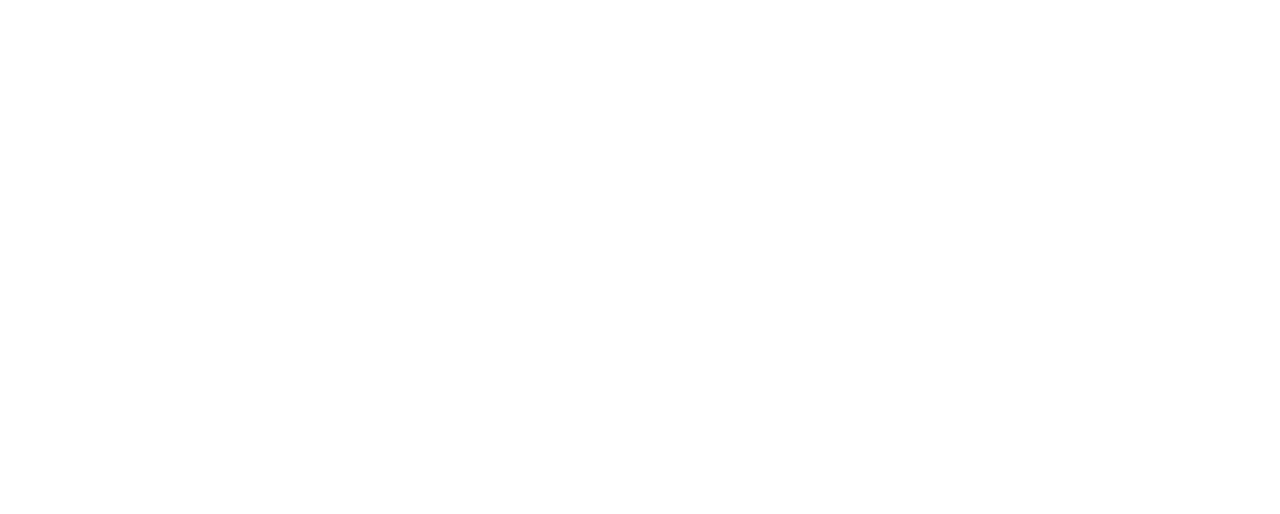
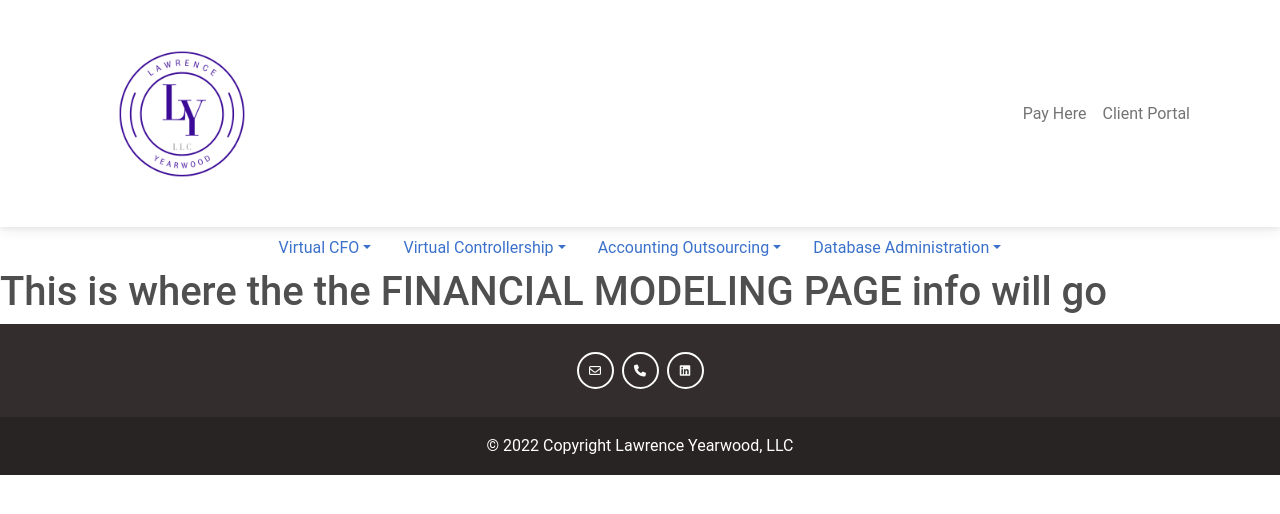
Before and after one commit to deoncole/LawrenceYearwood, a React (Create React App) app in the folder lawrence-yearwood/: page /financial_modeling in a window 1280 px wide. Before the commit this address had no page. Shown: the top 514 px of the page. Built offline with nearby package versions, Linux system fonts and the light colour scheme.

Commit message:
create routes to Financial Modeling and Strategy pages

```diff
--- a/lawrence-yearwood/src/App.js
+++ b/lawrence-yearwood/src/App.js
@@ -2,6 +2,8 @@
 import { BrowserRouter, Routes, Route } from "react-router-dom";
 import Layout from './pages/Layout';
 import Home from './pages/Home';
+import FinancialMod from './pages/FinancialMod';
+import FinancialStrat from './pages/FinancialStrat';
 
 function App() {
   return (
@@ -9,6 +11,8 @@
       <Routes>
         <Route path='/' element={<Layout />}>
           <Route index element={<Home />}/>
+          <Route path='financial_modeling' element={<FinancialMod />}/>
+          <Route path='ficancial_strategy' element={<FinancialStrat />}/>
         </Route>
       </Routes>
     </BrowserRouter>
--- /dev/null
+++ b/lawrence-yearwood/src/pages/FinancialMod.js
@@ -0,0 +1,7 @@
+function FinancialMod () {
+
+    return <h1>This is where the the FINANCIAL MODELING PAGE info will go</h1>
+
+};
+
+export default FinancialMod;
--- /dev/null
+++ b/lawrence-yearwood/src/pages/FinancialStrat.js
@@ -0,0 +1,7 @@
+function FinancialStrat () {
+
+    return <h1>This is where the the FINANCIAL STRATEGY PAGE info will go</h1>
+
+};
+
+export default FinancialStrat;
--- a/lawrence-yearwood/src/pages/Layout.js
+++ b/lawrence-yearwood/src/pages/Layout.js
@@ -33,8 +33,8 @@
         {/* Start of mid nav section */}
         <Nav className='justify-content-center'>
           <NavDropdown title="Virtual CFO" id="basic-nav-dropdown">
-            <NavDropdown.Item href='#action/1.1'>Financial Modeling</NavDropdown.Item>
-            <NavDropdown.Item href='#action/1.2'>Financial Strategy</NavDropdown.Item>
+            <NavDropdown.Item href='/financial_modeling'>Financial Modeling</NavDropdown.Item>
+            <NavDropdown.Item href='/ficancial_strategy'>Financial Strategy</NavDropdown.Item>
           </NavDropdown>
           <NavDropdown title="Virtual Controllership" id="basic-nav-dropdown">
             <NavDropdown.Item href='#action/2.1'>Cash Management</NavDropdown.Item>
```
